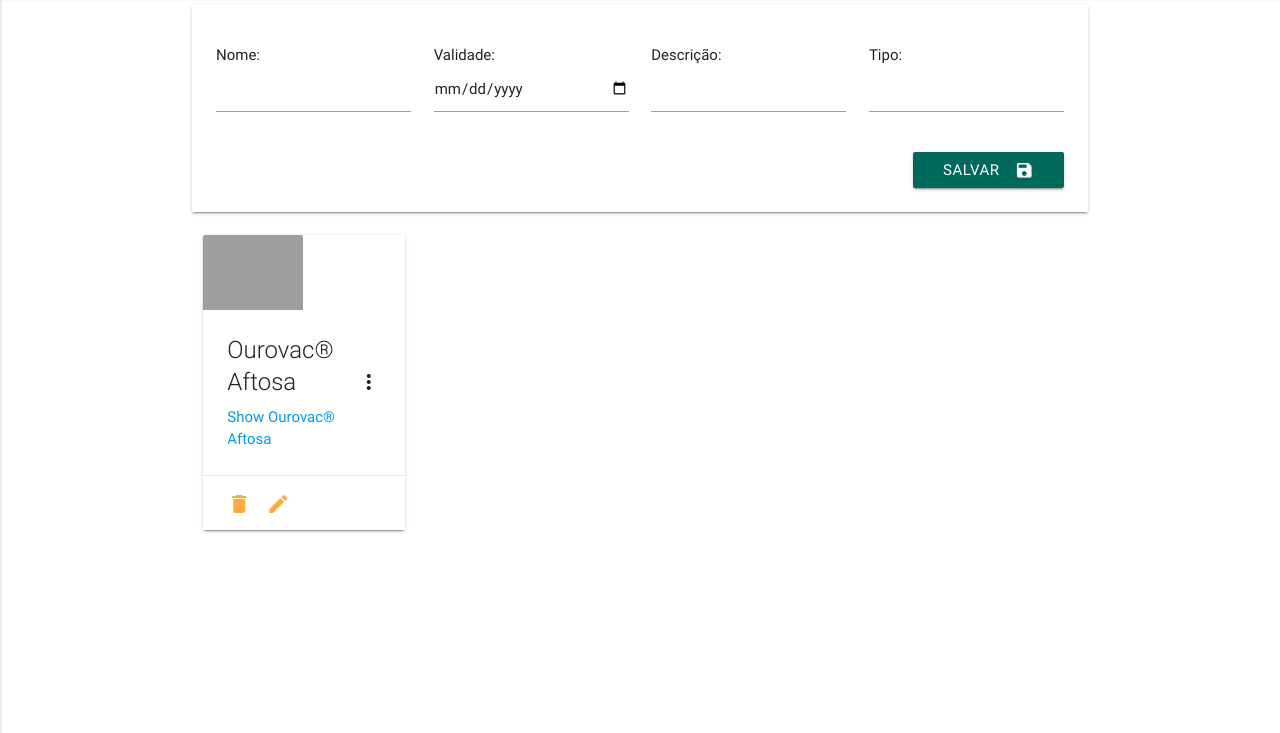
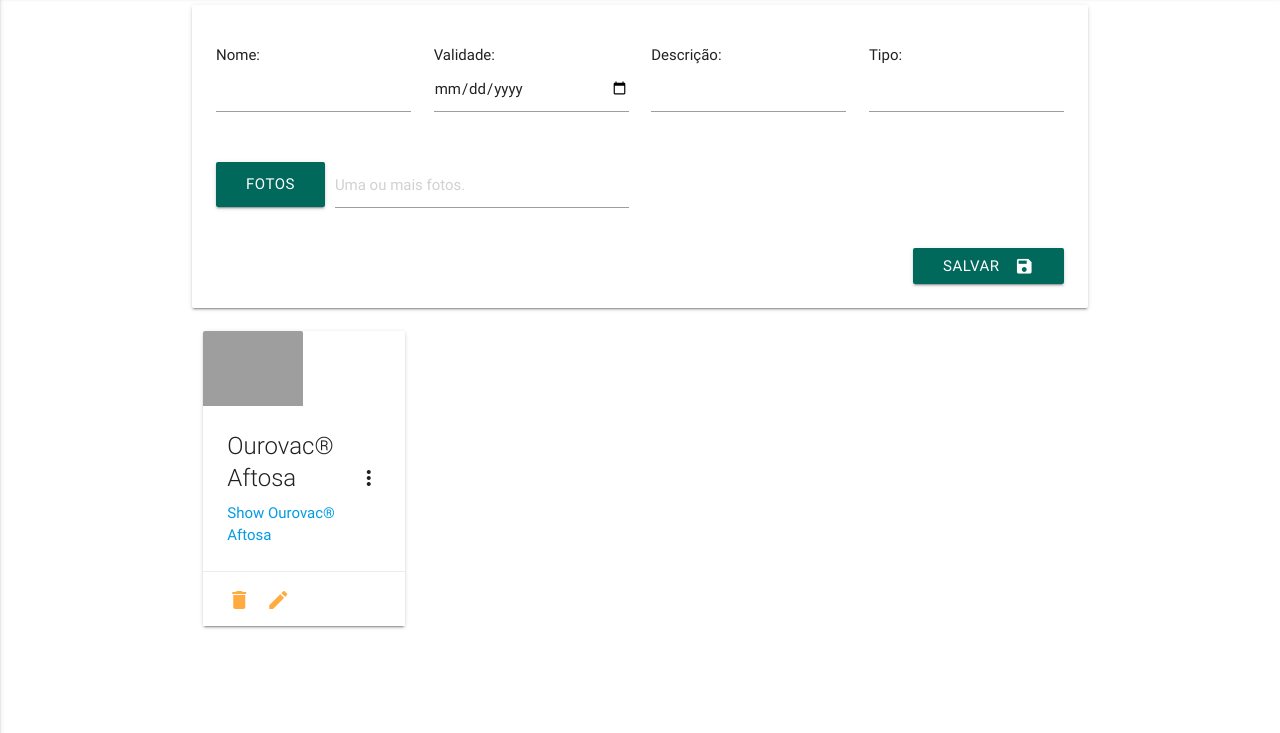
Before and after one commit to ArthurRosso/prototipos, a plain HTML site: page medicine.html in a window 1280 px wide. Shown: the part 67-800 px from the top of the page. Drawn offline with nearby package versions, Linux system fonts and the light colour scheme; grey boxes are pictures that could not be loaded.

Commit message:
Update medicine.html

```diff
--- a/medicine.html
+++ b/medicine.html
@@ -60,6 +60,17 @@
 							<div class="input-field col s3">
 								Tipo: <input type="text" name="type" />
 							</div>
+							<div class="input-field col s6">
+							<div class="file-field input-field">
+								<div class="btn teal darken-3">
+									<span>Fotos</span>
+									<input type="file" multiple>
+								</div>
+								<div class="file-path-wrapper">
+									<input class="file-path validate" type="text" placeholder="Uma ou mais fotos.">
+								</div>
+							</div>
+						</div>
 						</div>
 						<div class="right-align">
 							<button class="btn waves-effect waves-light teal darken-3"
```
